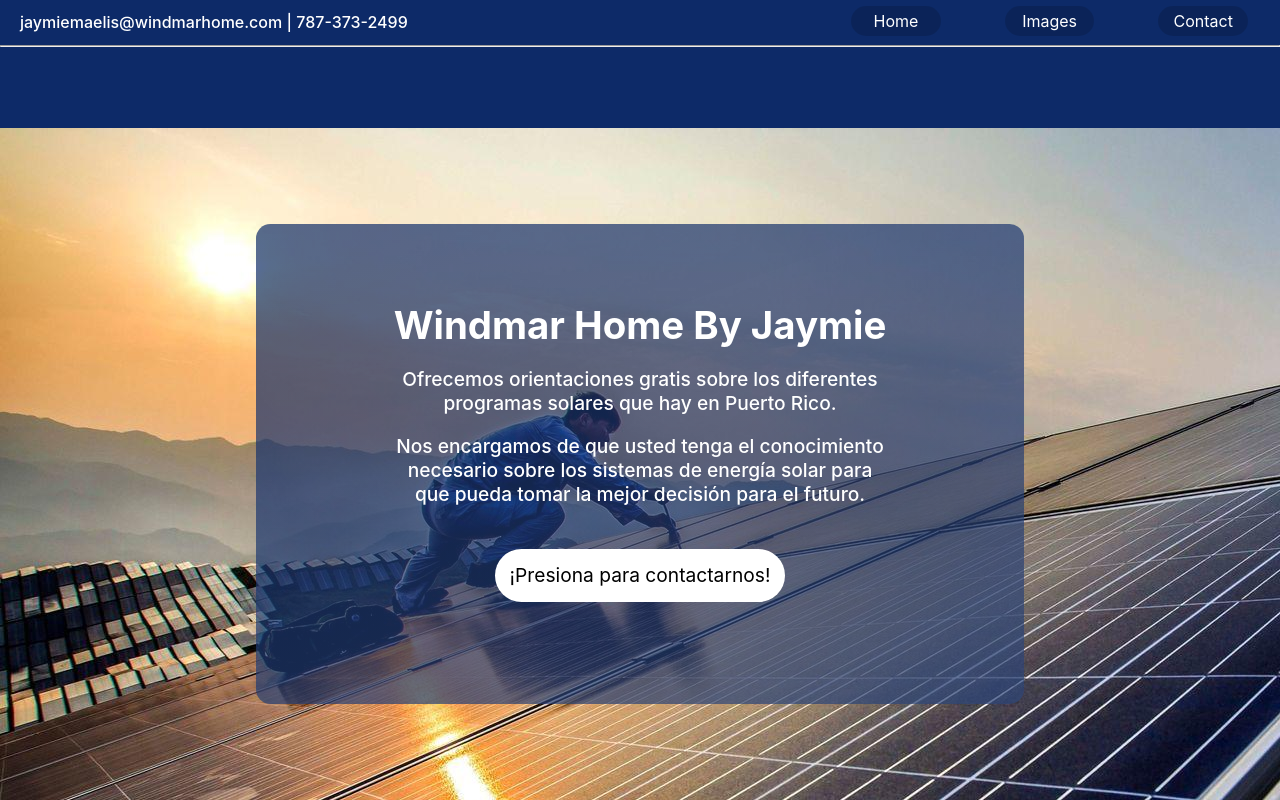
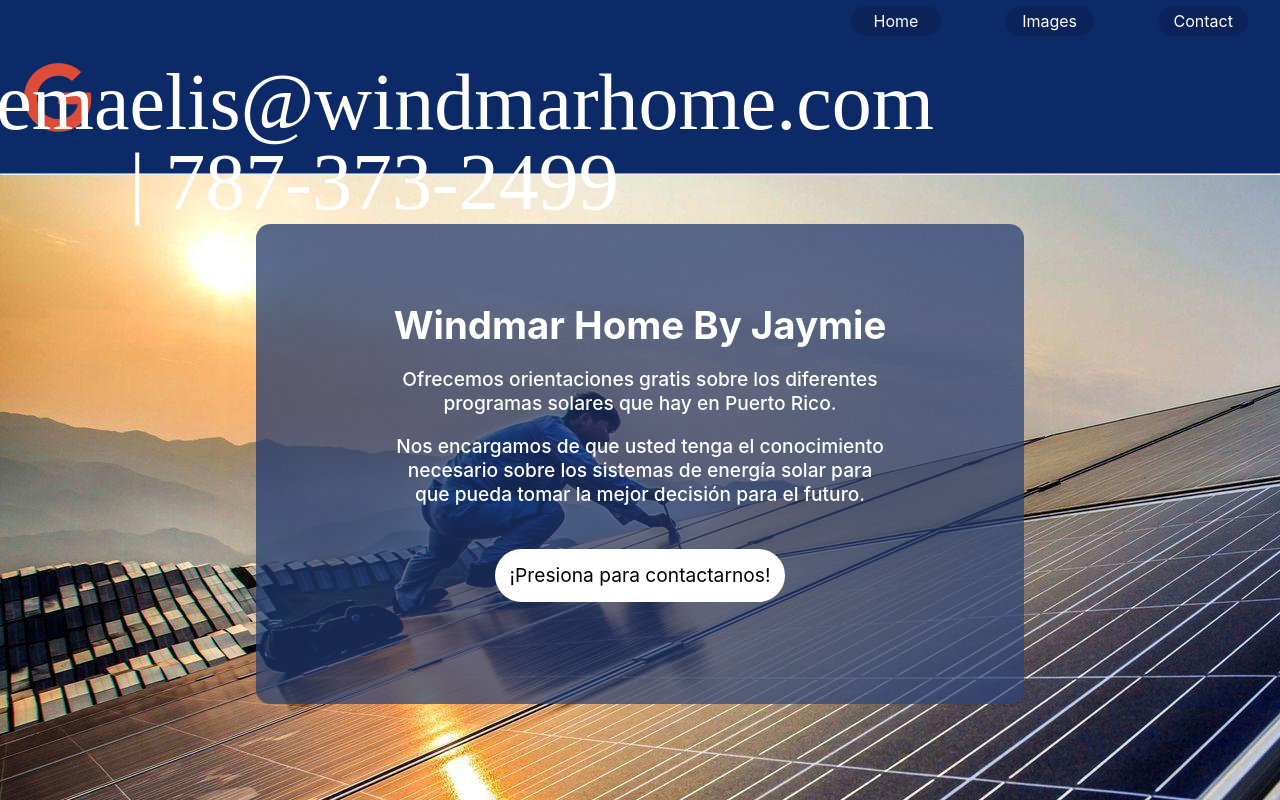
Before and after one commit to gonzalezMassini/jaymiesales, a React (Create React App) app: page / in a window 1280 px wide. Shown: the top 800 px of the page. Built offline with nearby package versions, Linux system fonts and the light colour scheme.

Commit message:
nav email link

```diff
--- a/src/components/Navbar.js
+++ b/src/components/Navbar.js
@@ -22,7 +22,10 @@
           Windmar Home By Jaymie
         </a> */}
         {/* <p id='email'>jaymiemaelisrodriguez@gmail.com | 787-373-2499</p> */}
-        { isNavToggle ?null: <p id='email'>jaymiemaelis@windmarhome.com | 787-373-2499</p>}
+        { isNavToggle ?null:  <a
+          href='mailto:jaymiemaelis@windmarhome.com'
+          className='fa fa-google'
+        ><p id='email'>jaymiemaelis@windmarhome.com | 787-373-2499</p></a> }
 
         <div
           className='bar'
```
